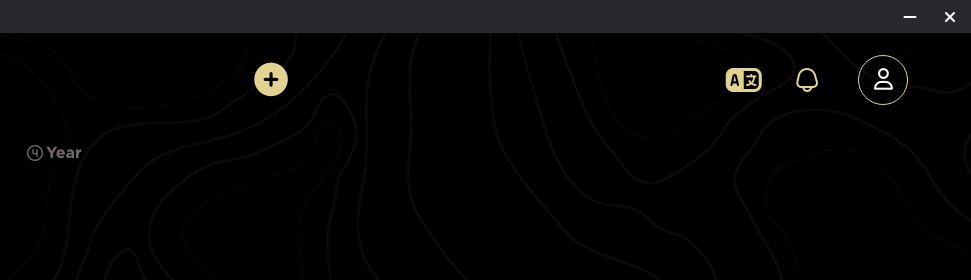
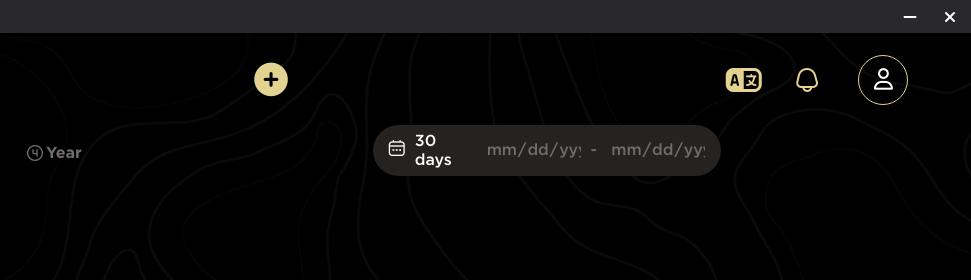
Before and after one commit to thomasperge/Flowly, an Electron app: page src/components/pages/dashboard.html in a window 1400 px wide. Shown: the top 280 px of the page, 429-1400 px from the left. Drawn offline with nearby package versions, Linux system fonts and the light colour scheme.

Commit message:
feat: add date selsector

```diff
--- a/src/components/pages/dashboard.html
+++ b/src/components/pages/dashboard.html
@@ -153,7 +153,13 @@
 
                         <!-- Right Overview area -->
                         <div class="dashboard-overviewByDateRightArea">
-                            <!-- soon -->
+                            <div class="dashboard-overviewDateInputArea">
+                                <i class="fi fi-rr-calendar"></i>
+                                30 days
+                                <input type="date" name="" id="" class="dashboard-overviewInputDate">
+                                <div class="gray">-</div>
+                                <input type="date" name="" id="" class="dashboard-overviewInputDate">
+                            </div>
                         </div>
                     </div>
                 </div>
--- a/src/components/style/style.css
+++ b/src/components/style/style.css
@@ -46,6 +46,14 @@ body {
 input[type=number]::-webkit-outer-spin-button,
 input[type=number]::-webkit-inner-spin-button {
     -webkit-appearance: none;
+}
+
+input::-webkit-calendar-picker-indicator{
+    display: none;
+}
+
+input[type="date"]::-webkit-input-placeholder{
+    visibility: hidden !important;
 }
 
 /* =========== TitleBar =========== */
@@ -682,6 +690,7 @@ input[type=number]::-webkit-inner-spin-button {
     height: 70%;
     justify-content: space-between;
 }
+
 .dashboard-overviewByDateLeftArea {
     display: flex;
     align-items: center;
@@ -698,7 +707,36 @@ input[type=number]::-webkit-inner-spin-button {
     height: 100%;
 }
 
+/* == Left Area == */
 .dashboard-overviewTitle {
     gap: 3px;
     cursor: pointer;
 }
+
+/* == Right Area == */
+.dashboard-overviewDateInputArea {
+    display: flex;
+    width: 58%;
+    height: 90%;
+    padding: 0 2vh 0 2vh;
+    align-items: center;
+    color: white;
+    font-size: 2vh;
+    font-family: "GothamMedium";
+    gap: 10px;
+    background-color: #26221f;
+    border-radius: 50px;
+}
+
+.dashboard-overviewInputDate {
+    width: 30%;
+    outline: none;
+    border: none;
+    font-size: 2vh;
+    font-family: "GothamMedium";
+    color: #6f6c6b;
+    background-color: rgba(255, 0, 0, 0);
+    cursor: pointer;
+    padding: 0.3vh 0 0.3vh 0.4vh;
+    border-radius: 7px;
+}
```
